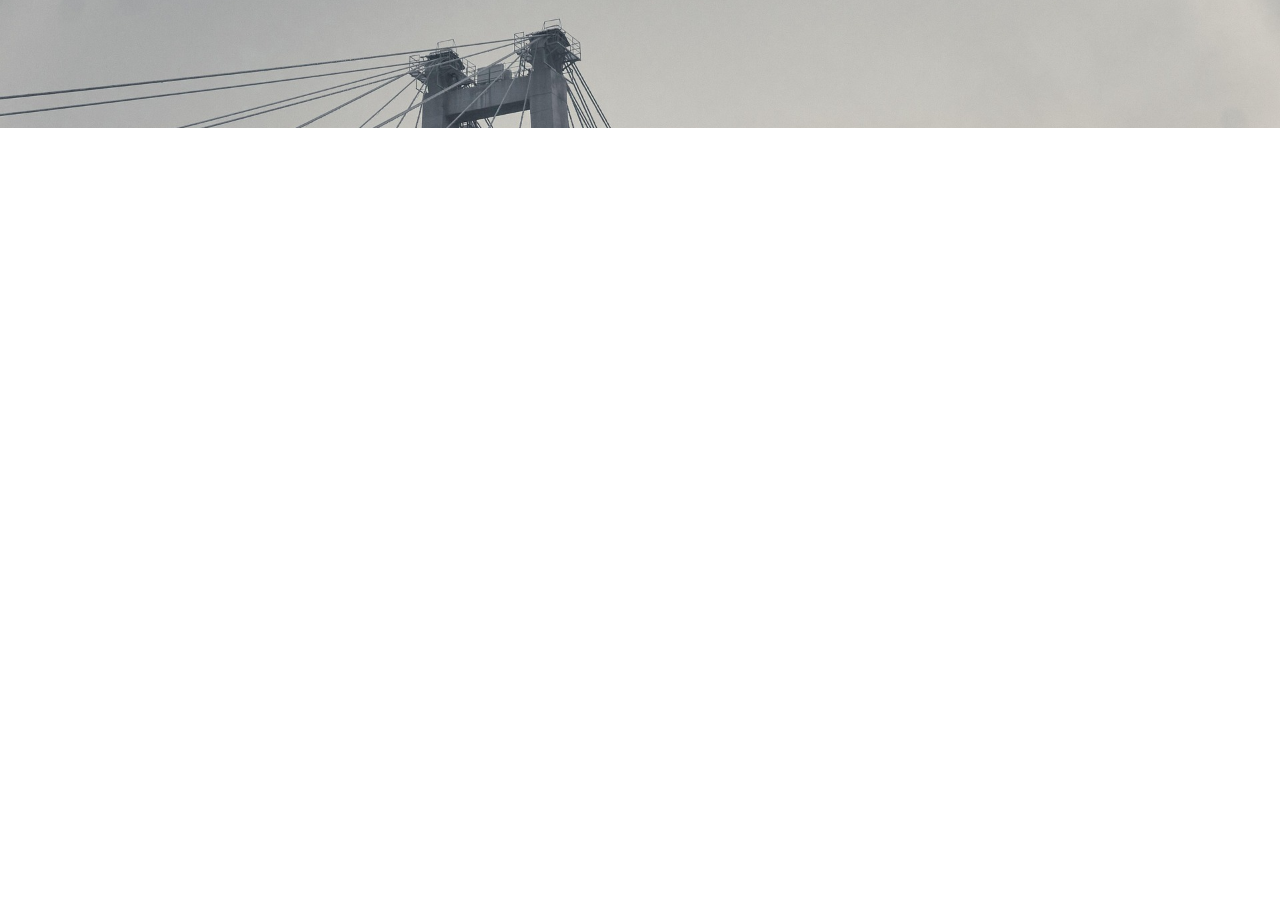
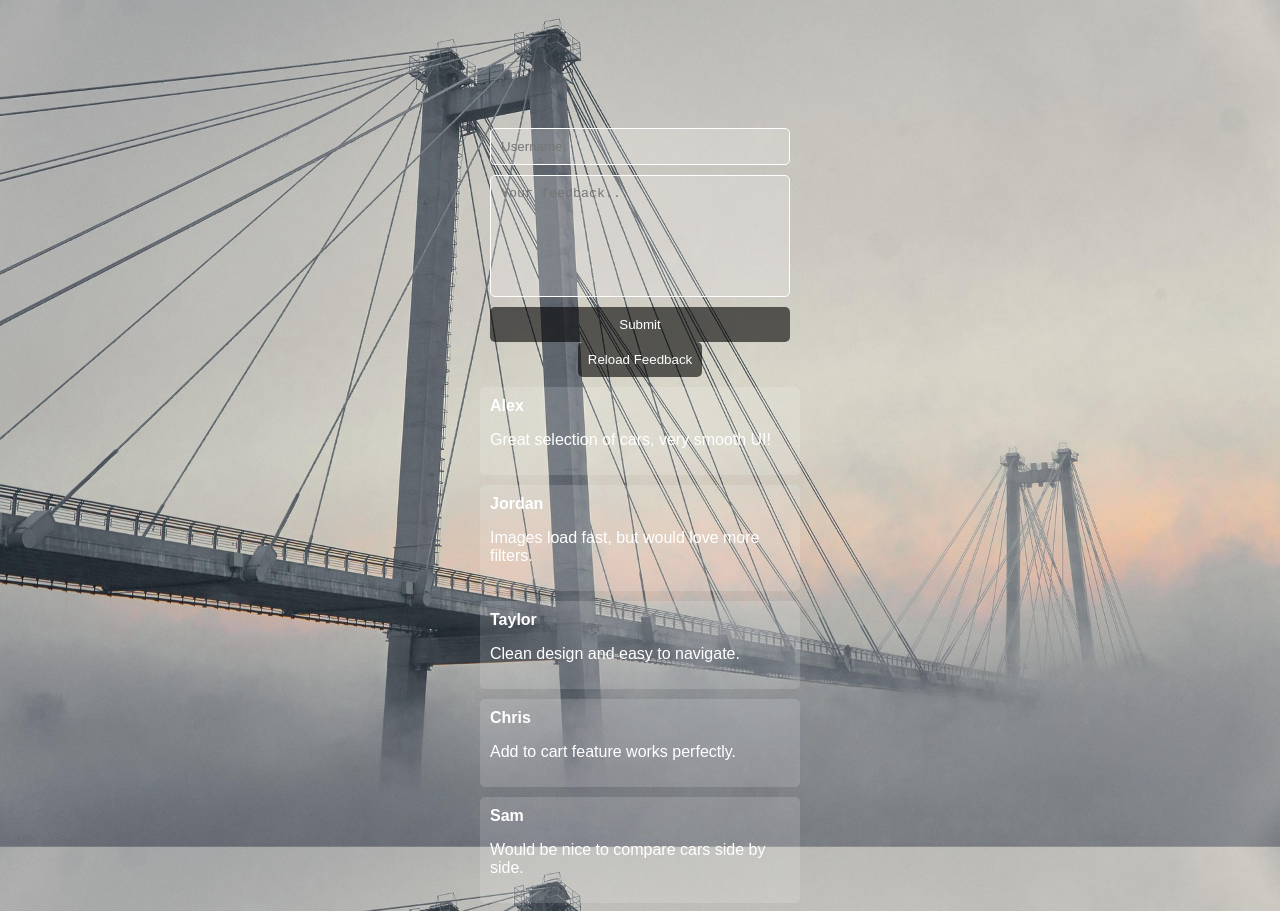
Before and after one commit to NanaProject2023/carproject, a React (Vite) app in the folder client/: page / in a window 1280 px wide. Shown: the part 3420-4331 px from the top of the page. Before the commit the page ends 3548 px from the top, so only its background shows below. Built offline with nearby package versions, Linux system fonts and the light colour scheme; grey boxes are pictures that could not be loaded.

Commit message:
adding feedback form

```diff
--- a/client/package.json
+++ b/client/package.json
@@ -1,6 +1,6 @@
 {
   "name": "client",
-  "homepage":"https://nanaproject2023.github.io/carproject",
+  "homepage": "https://nanaproject2023.github.io/carproject",
   "private": true,
   "version": "0.0.0",
   "type": "module",
@@ -24,6 +24,7 @@
     "eslint": "^9.39.4",
     "eslint-plugin-react-hooks": "^7.0.1",
     "eslint-plugin-react-refresh": "^0.5.2",
+    "gh-pages": "^6.3.0",
     "globals": "^17.4.0",
     "vite": "^8.0.0"
   }
--- /dev/null
+++ b/client/public/assets/feedback.json
@@ -0,0 +1,27 @@
+[
+  {
+    "id": 1,
+    "name": "Alex",
+    "feedback": "Great selection of cars, very smooth UI!"
+  },
+  {
+    "id": 2,
+    "name": "Jordan",
+    "feedback": "Images load fast, but would love more filters."
+  },
+  {
+    "id": 3,
+    "name": "Taylor",
+    "feedback": "Clean design and easy to navigate."
+  },
+  {
+    "id": 4,
+    "name": "Chris",
+    "feedback": "Add to cart feature works perfectly."
+  },
+  {
+    "id": 5,
+    "name": "Sam",
+    "feedback": "Would be nice to compare cars side by side."
+  }
+]
--- a/client/src/App.jsx
+++ b/client/src/App.jsx
@@ -6,6 +6,8 @@ import Cart from "./components/Cart";
 import "./App.css";
 import PromoVideo2 from "./components/PromoVideo2";
 import VideoBground from "./components/VideoBground";
+import FeedbackForm from "./components/FeedbackForm";
+
 
 function App() {
 
@@ -36,6 +38,7 @@ function App() {
 
       <PromoVideo2 />
       <VideoBground />
+      <FeedbackForm />
 
 
       {cartOpen && (
--- /dev/null
+++ b/client/src/components/FeedbackForm.css
@@ -0,0 +1,46 @@
+.feedback-container {
+  display: flex;
+  flex-direction: column;
+  align-items: center;
+}
+
+.feedback-form {
+  background: transparent;
+  display: flex;
+  flex-direction: column;
+  gap: 10px;
+  width: 300px;
+}
+
+.feedback-form input,
+.feedback-form textarea {
+  background: rgba(255, 255, 255, 0.2);
+  border: 1px solid white;
+  color: white;
+  padding: 10px;
+  border-radius: 5px;
+}
+
+.feedback-form textarea {
+  height: 100px;
+  resize: none;
+}
+
+.feedback-form button,
+.load-btn {
+  background: rgba(0, 0, 0, 0.6);
+  color: white;
+  border: none;
+  padding: 10px;
+  cursor: pointer;
+  border-radius: 5px;
+}
+
+.feedback-card {
+  background: rgba(255, 255, 255, 0.15);
+  margin-top: 10px;
+  padding: 10px;
+  border-radius: 5px;
+  color: white;
+  width: 300px;
+}
--- /dev/null
+++ b/client/src/components/FeedbackForm.jsx
@@ -0,0 +1,76 @@
+import { useState, useEffect } from "react";
+import "./FeedbackForm.css";
+
+
+export default function FeedbackForm() {
+  const [name, setName] = useState("");
+  const [feedback, setFeedback] = useState("");
+  const [allFeedback, setAllFeedback] = useState([]);
+
+  // Load feedback from JSON
+  const loadFeedback = async () => {
+    try {
+      const res = await fetch(`${import.meta.env.BASE_URL}assets/feedback.json`);
+      const data = await res.json();
+      setAllFeedback(data);
+    } catch (err) {
+      console.error("Error loading feedback:", err);
+    }
+  };
+
+  useEffect(() => {
+    loadFeedback();
+  }, []);
+
+  const handleSubmit = (e) => {
+    e.preventDefault();
+
+    const newFeedback = {
+      id: Date.now(),
+      name,
+      feedback,
+    };
+
+    // Add locally (not saved to file)
+    setAllFeedback((prev) => [newFeedback, ...prev]);
+
+    setName("");
+    setFeedback("");
+  };
+
+  return (
+    <div className="feedback-container">
+      <form onSubmit={handleSubmit} className="feedback-form">
+        <input
+          type="text"
+          placeholder="Username"
+          value={name}
+          onChange={(e) => setName(e.target.value)}
+          required
+        />
+
+        <textarea
+          placeholder="Your feedback..."
+          value={feedback}
+          onChange={(e) => setFeedback(e.target.value)}
+          required
+        />
+
+        <button type="submit">Submit</button>
+      </form>
+
+      <button onClick={loadFeedback} className="load-btn">
+        Reload Feedback
+      </button>
+
+      <div className="feedback-list">
+        {allFeedback.map((item) => (
+          <div key={item.id} className="feedback-card">
+            <strong>{item.name}</strong>
+            <p>{item.feedback}</p>
+          </div>
+        ))}
+      </div>
+    </div>
+  );
+}
```
Also changed, not shown: 2 other files (tests, documents, lock files or other folders).
